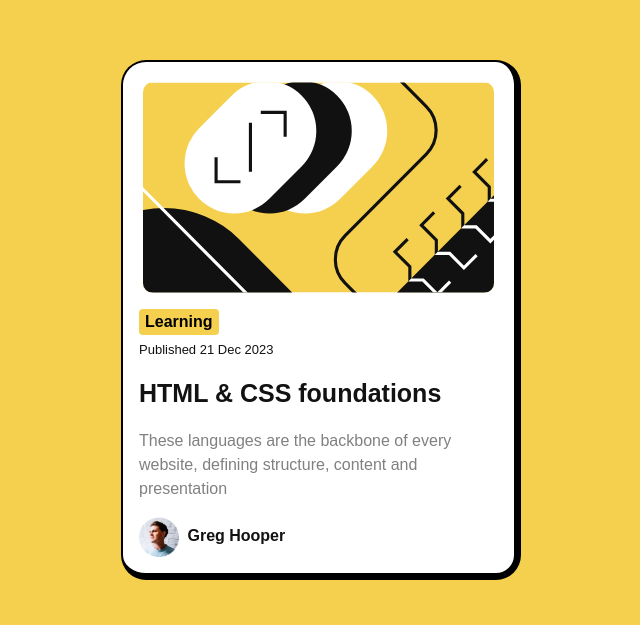
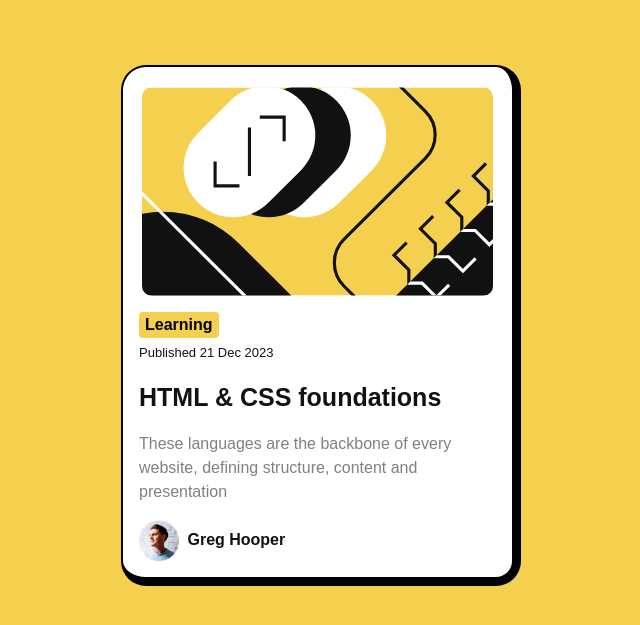
Before and after one commit to Roshan-moger/Roshan-Creative-Ventures, a plain HTML site: page blog-preview-card-main/index.html in a window 1280 px wide. Shown: the part 153-778 px from the top of the page, without its empty margins (319-959 px from the left). Drawn offline with nearby package versions, Linux system fonts and the light colour scheme.

Commit message:
Update index.html

```diff
--- a/blog-preview-card-main/index.html
+++ b/blog-preview-card-main/index.html
@@ -13,7 +13,7 @@
 
   body {
     display: flex;
-    margin-top: 213px;
+    margin-top: 218px;
     justify-content: center;
     align-items: center;
     font-family: 'Figtree', sans-serif;
@@ -27,8 +27,8 @@
     height: auto;
     border-radius: 25px;
     border: 2px solid black;
-    border-right: 7px solid black;
-    border-bottom: 7px solid black;
+    border-right: 9px solid black;
+    border-bottom: 9px solid black;
     background-color:  hsl(0, 0%, 100%);
     color:  hsl(0, 0%, 7%);
   }
```
